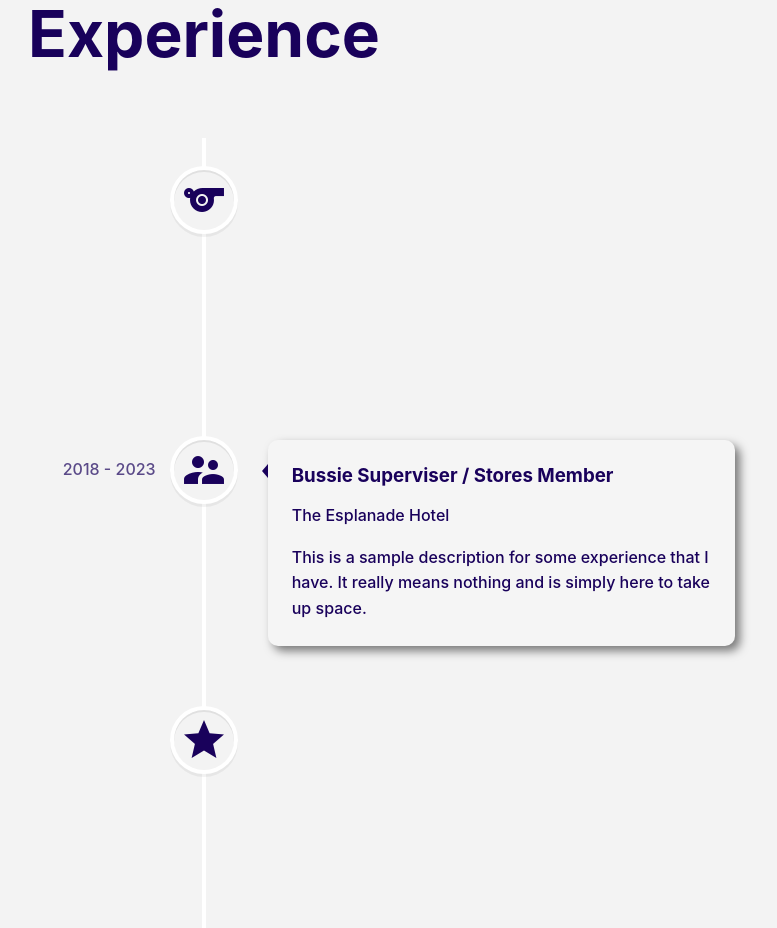
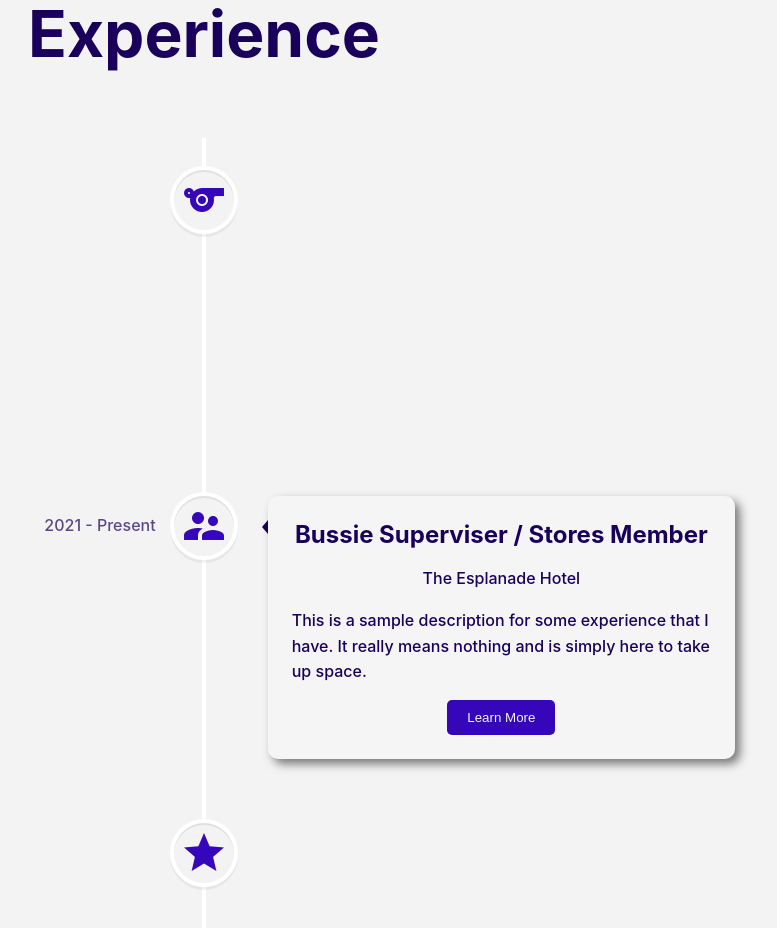
Before and after one commit to SkippaT/TheTrentiverse, a React (Vite) app: page / in a window 1280 px wide. Shown: the part 2440-3368 px from the top of the page, without its empty margins (436-1213 px from the left). Built offline with nearby package versions, Linux system fonts and the light colour scheme.

Commit message:
Added learn more button to timeline

```diff
--- a/src/components/Timeline.jsx
+++ b/src/components/Timeline.jsx
@@ -1,13 +1,16 @@
 import { Fragment } from 'react';
 import { VerticalTimeline, VerticalTimelineElement } from 'react-vertical-timeline-component';
 import 'react-vertical-timeline-component/style.min.css';
+import { motion } from 'framer-motion';
+
+import classes from "./Timeline.module.css";
 
 import { EXPERIENCE } from "../data.js";
 
 export default function Timeline() {
 
     return (
-        <VerticalTimeline lineColor='#FFF'>
+        <VerticalTimeline className={classes.timeline} lineColor='#FFF'>
             {EXPERIENCE.map((experienceItem) => (
                 <Fragment key={experienceItem.id}>
                     <VerticalTimelineElement
@@ -15,6 +18,9 @@ export default function Timeline() {
                             background: "#f5f5f5",
                             boxShadow: "5px 5px 10px #00000080",
                             borderRadius: 10,
+                            display: "flex",
+                            flexDirection: "column",
+                            alignItems: "center"
                         }}
                         contentArrowStyle={{
                             borderRight: "0.4rem solid #19015b",
@@ -30,6 +36,7 @@ export default function Timeline() {
                                     alignItems: "center",
                                     width: "100%",
                                     height: "100%",
+                                    color: "#3606ba"
                                 }}
                             >{experienceItem.icon}</span>
                         }
@@ -37,9 +44,14 @@ export default function Timeline() {
                             background: "#f3f3f3",
                         }}
                     >
-                        <h3>{experienceItem.role}</h3>
+                        <h2>{experienceItem.role}</h2>
                         <p>{experienceItem.company}</p>
                         <p>{experienceItem.description}</p>
+                        <motion.button
+                            whileHover={{ scale: 1.1 }}
+                            transition={{ type: "spring", stiffness: 500 }}
+                        >
+                            Learn More</motion.button>
                     </VerticalTimelineElement>
                 </Fragment>
             ))}
--- /dev/null
+++ b/src/components/Timeline.module.css
@@ -0,0 +1,16 @@
+.timeline h2 {
+    color: #19015b;
+    font-size: 24px;
+}
+
+.timeline button {
+    background-color: #3606ba;
+    margin-top: 15px;
+    padding: 10px 20px;
+    border-radius: 5px;
+    border: none;
+    color: #f3f3f3;
+}
+.timeline button:hover {
+    cursor: pointer;
+}
--- a/src/data.js
+++ b/src/data.js
@@ -72,7 +72,7 @@ export const EXPERIENCE = [
         role: "Basketball referee",
         company: "Nunawading Basketball Association",
         description: "This is a sample description for some experience that I have. It really means nothing and is simply here to take up space.",
-        date: "2018 - 2023",
+        date: "2017 - 2021",
         icon: "sports"
     },
     {
@@ -80,7 +80,7 @@ export const EXPERIENCE = [
         role: "Bussie Superviser / Stores Member",
         company: "The Esplanade Hotel",
         description: "This is a sample description for some experience that I have. It really means nothing and is simply here to take up space.",
-        date: "2018 - 2023",
+        date: "2021 - Present",
         icon: "supervisor_account"
     },
     {
@@ -88,7 +88,7 @@ export const EXPERIENCE = [
         role: "NAB Technology Intern",
         company: "National Australia Bank",
         description: "This is a sample description for some experience that I have. It really means nothing and is simply here to take up space.",
-        date: "2018 - 2023",
+        date: "2024/25 Summer",
         icon: "star"
     },
 ]
```
